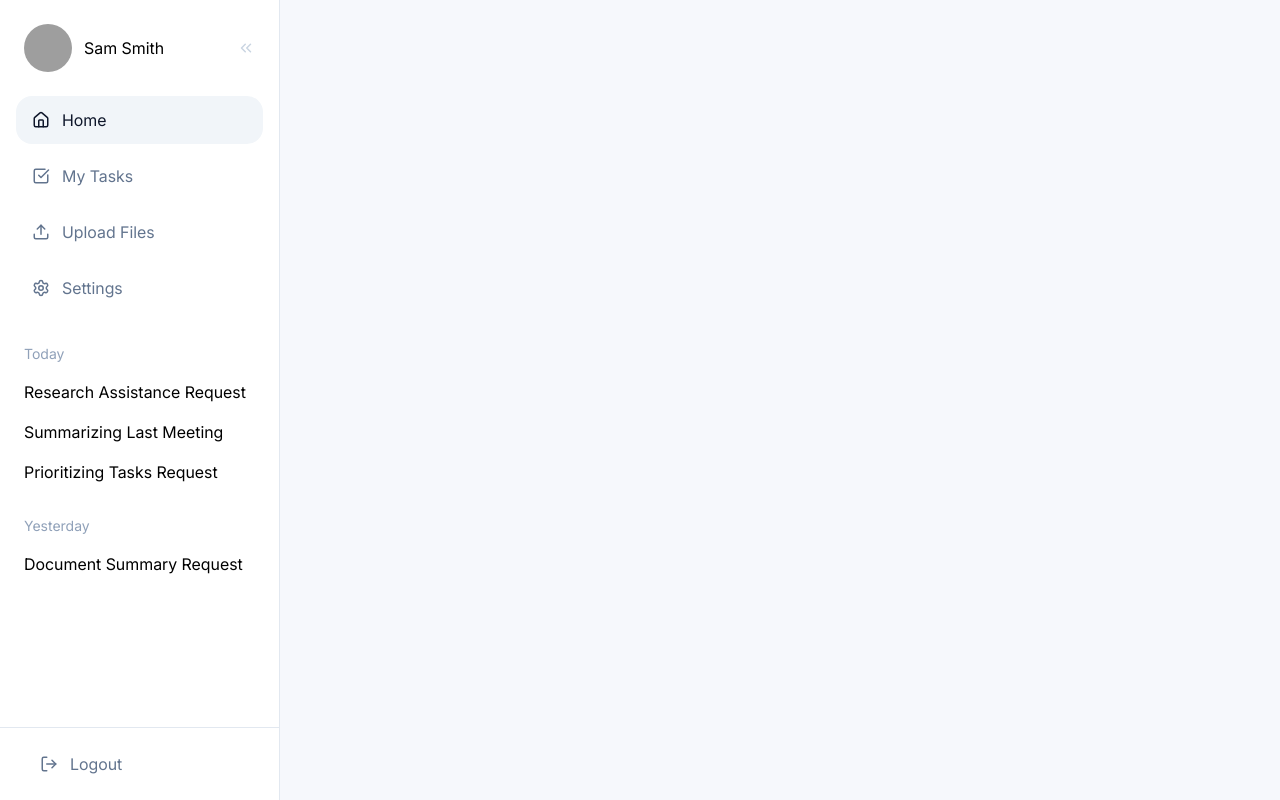
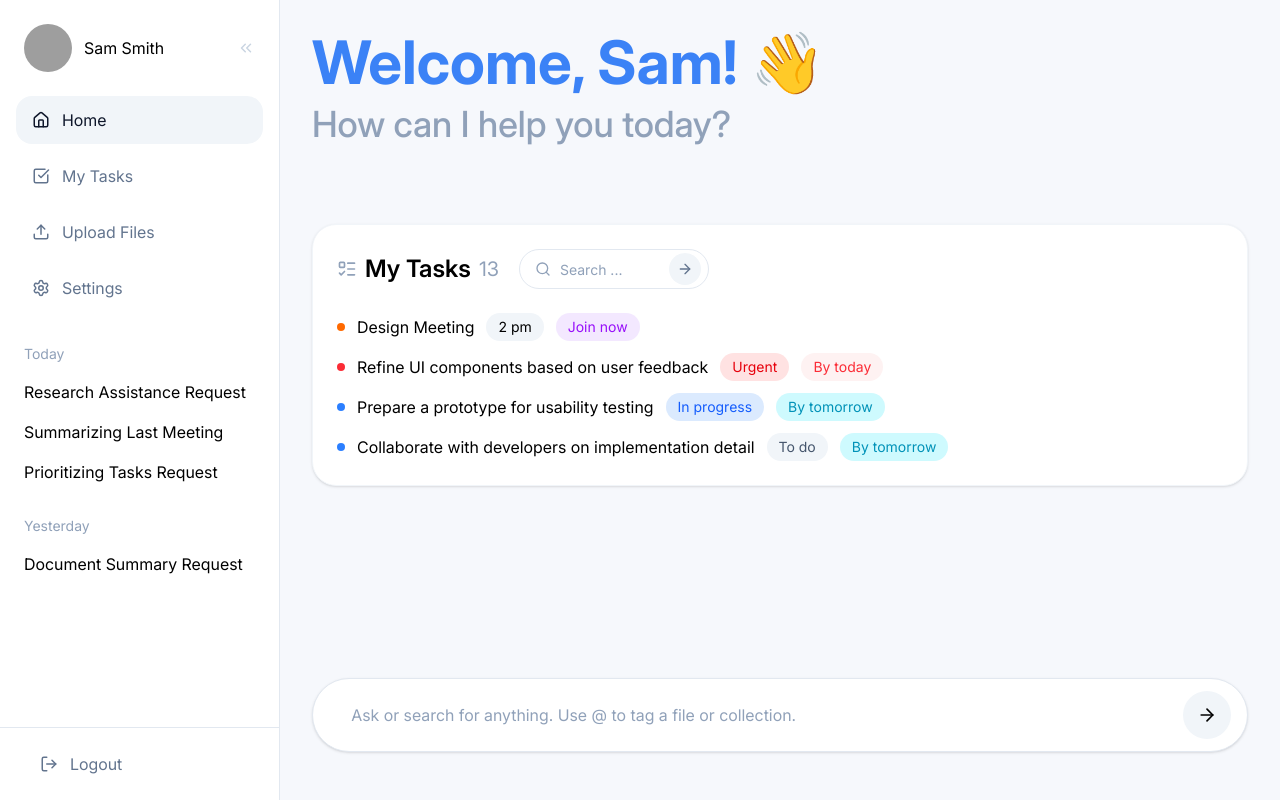
Before and after one commit to elmira-orooji/advanced-rag-system, a React (Vite) app in the folder frontend/my-rag-app/: page /home in a window 1280 px wide. Built offline with nearby package versions, Linux system fonts and the light colour scheme; grey boxes are pictures that could not be loaded.

Commit message:
redesign-Transfer tasks to task page

```diff
--- a/frontend/my-rag-app/src/layouts/AppLayout.tsx
+++ b/frontend/my-rag-app/src/layouts/AppLayout.tsx
@@ -30,7 +30,7 @@ export default function AppLayout() {
 
       <main className="flex-1 min-h-0 overflow-hidden">
 
-        {activePage === "dashboard" && (
+        {activePage === "home" && (
           <DashboardPage />
         )}
 
--- a/frontend/my-rag-app/src/pages/TasksPage.tsx
+++ b/frontend/my-rag-app/src/pages/TasksPage.tsx
@@ -0,0 +1,19 @@
+export default function TasksPage() {
+  return (
+    <div className="p-10">
+      <div
+        className="
+          bg-white
+          rounded-3xl
+          p-8
+          border
+          border-slate-200
+        "
+      >
+        <h1 className="text-3xl font-bold">
+          My Tasks
+        </h1>
+      </div>
+    </div>
+  );
+}
```
